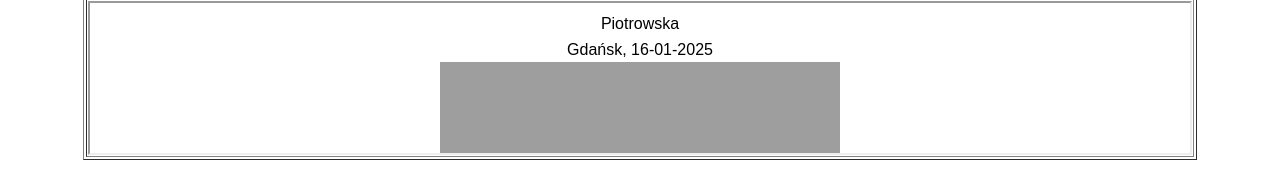
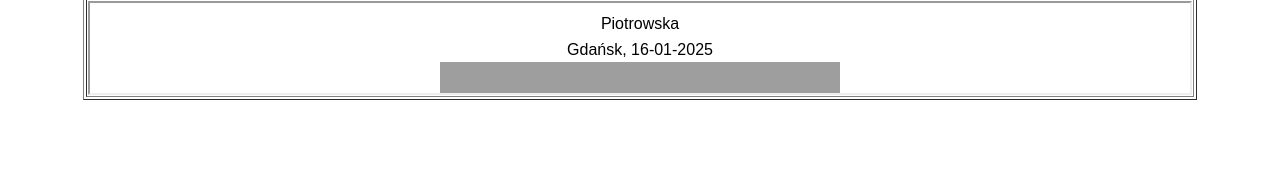
Before and after one commit to Lilka09/Zadanie12-15, a plain HTML site: page index9.html in a window 1280 px wide. Shown: the part 570-766 px from the top of the page. Drawn offline with Linux system fonts and the light colour scheme.

Commit message:
Update index9.html

```diff
--- a/index9.html
+++ b/index9.html
@@ -41,7 +41,7 @@
         </tr>
         <tr>
             <td colspan="3">
-                <iframe scrolling="no" width=1100 height=150 name="obszar_stopka" src="stopka_piotrowska.html"
+                <iframe scrolling="no" width=1100 height=90 name="obszar_stopka" src="stopka_piotrowska.html"
                     border="0"></iframe>
             </td>
         </tr>
```
